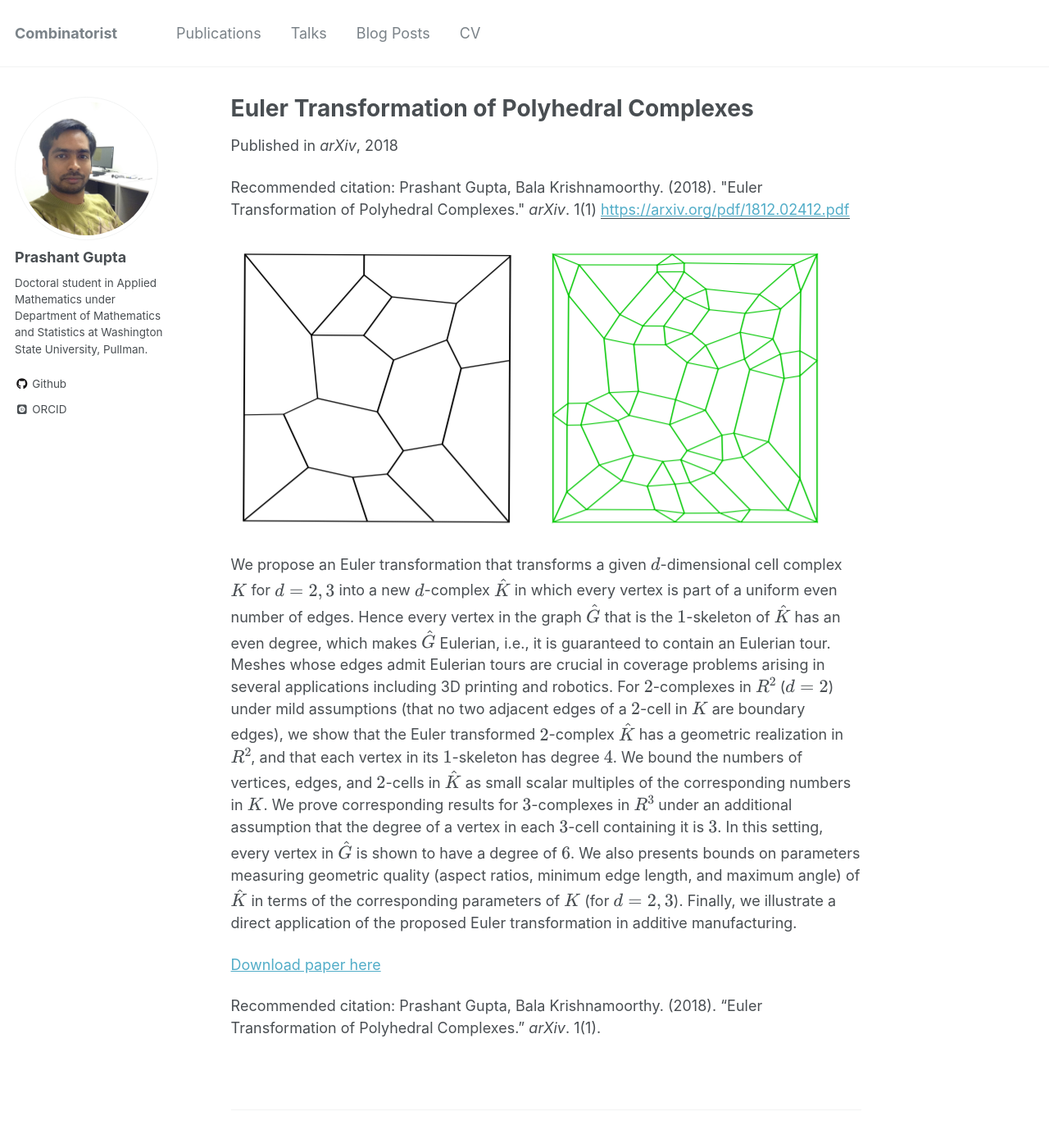
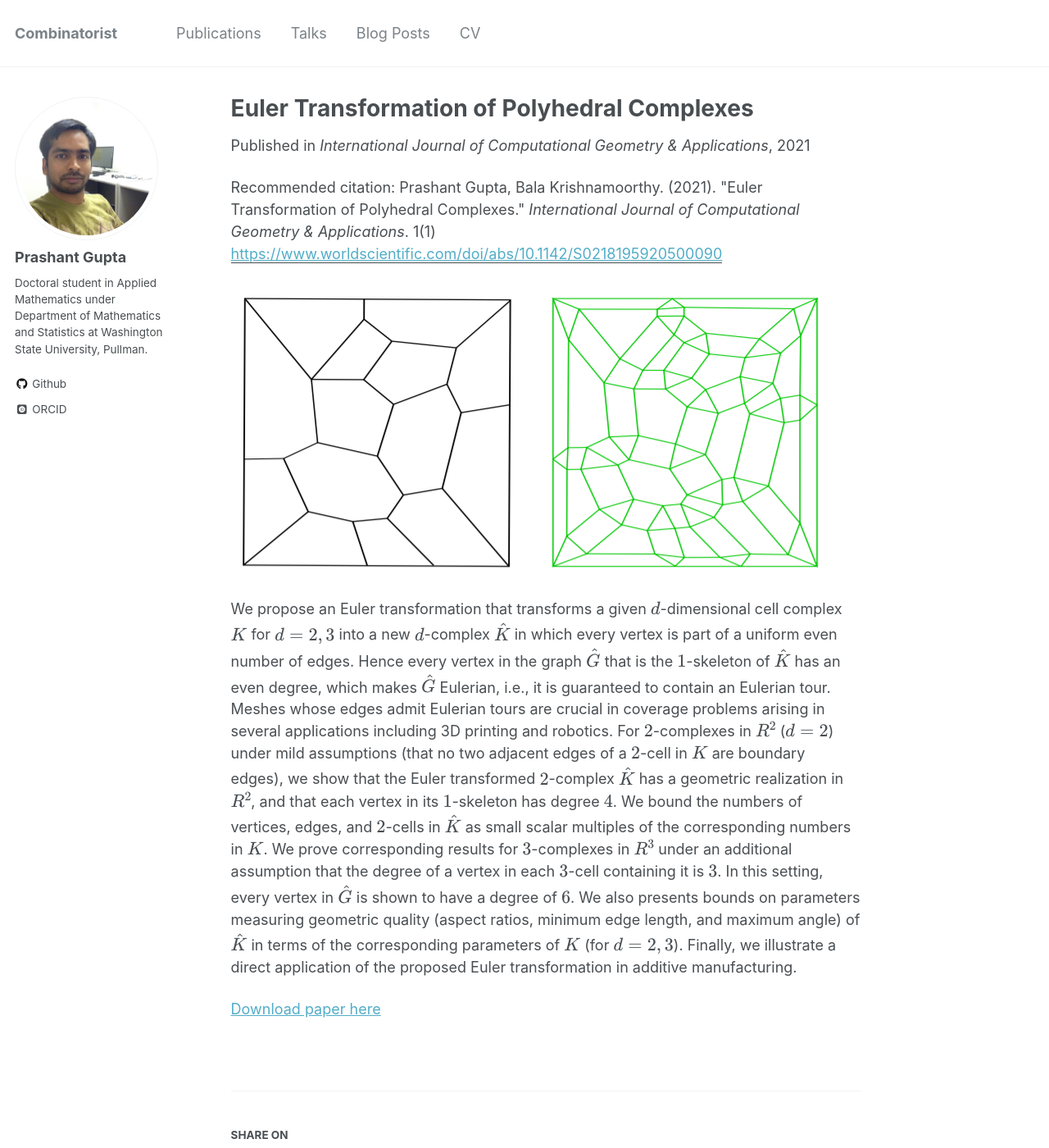
Before and after one commit to pragup/pragup.github.io, a Jekyll site: the page built from _publications/2018-12-06-Euler-Transformation-of-Polyhedral-Complexes.md, in a window 1280 px wide and 1400 px high. Shown: the whole window at 82% size. Built offline with Jekyll 4.4.1, drawn with Linux system fonts in a browser that asks for light colours; some web fonts are replaced; formulas are drawn with MathJax 3.

Commit message:
updating blog for the paper !!!

```diff
--- a/_publications/2018-12-06-Euler-Transformation-of-Polyhedral-Complexes.md
+++ b/_publications/2018-12-06-Euler-Transformation-of-Polyhedral-Complexes.md
@@ -3,10 +3,10 @@
 collection: publications
 permalink: /publication/2018-12-06-Euler-Transformation-of-Polyhedral-Complexes
 excerpt: 'We have developed an Euler Transformation algorithm that transforms an arbitrary planar graph $G$(i.e in $R^2$) to a planar graph $\hat{G}=(\hat{V}, \hat{E})$ where every vertex in $\hat{V}$ has even degree. We have shown that this transformation preserve geometry and topology of the domain. Further, we also proved that mesh quality of $\hat{G}$ is at most a constant factor off from the quality of $G$. As an immediate next step, we will extend the Euler transformation algorithm to arbitrary graph in $R^3$.'
-date: 2018-12-06
-venue: 'arXiv'
-paperurl: 'https://arxiv.org/pdf/1812.02412.pdf'
-citation: 'Prashant Gupta, Bala Krishnamoorthy. (2018). &quot;Euler Transformation of Polyhedral Complexes.&quot; <i>arXiv</i>. 1(1)'
+date: 2021-06-26
+venue: 'International Journal of Computational Geometry & Applications'
+paperurl: 'https://www.worldscientific.com/doi/abs/10.1142/S0218195920500090'
+citation: 'Prashant Gupta, Bala Krishnamoorthy. (2021). &quot;Euler Transformation of Polyhedral Complexes.&quot; <i>International Journal of Computational Geometry & Applications</i>. 1(1)'
 ---
 ![First Figure 1]( https://pragup.github.io/images/Euler_Transformation_Example.PNG )
 
@@ -15,5 +15,3 @@
 each $3$-cell containing it is $3$. In this setting, every vertex in $\hat{G}$ is shown to have a degree of $6$. We also presents bounds on parameters measuring geometric quality (aspect ratios, minimum edge length, and maximum angle) of $\hat{K}$ in terms of the corresponding parameters of $K$ (for $d=2,3$). Finally, we illustrate a direct application of the proposed Euler transformation in additive manufacturing.
 
 [Download paper here](https://arxiv.org/pdf/1812.02412.pdf)
-
-Recommended citation: Prashant Gupta, Bala Krishnamoorthy. (2018). "Euler Transformation of Polyhedral Complexes." <i>arXiv</i>. 1(1).
```
